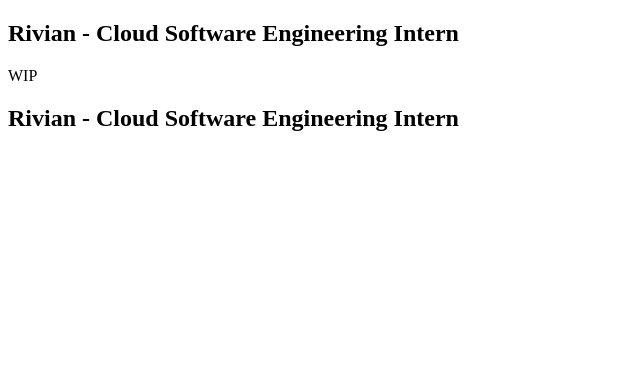
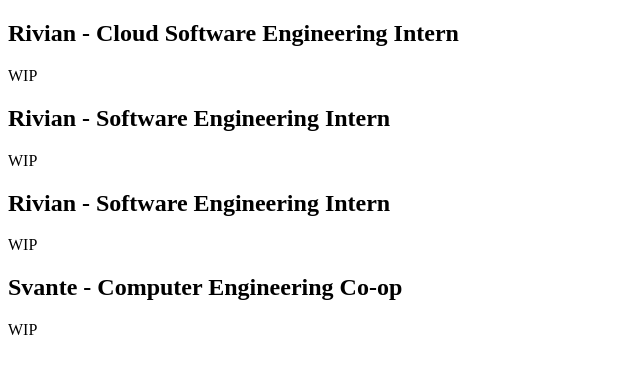
Before and after one commit to jpatch22/jpatch22.github.io, a plain HTML site: page work.html in a window 1280 px wide. Shown: the whole page, without its empty margins (0-640 px from the left). Drawn offline with Linux system fonts and the light colour scheme.

Commit message:
more files

```diff
--- a/work.html
+++ b/work.html
@@ -8,13 +8,28 @@
 </head>
 <body>
     <header>
-        <h2>Rivian - Cloud Software Engineering Intern</h1>
+        <h2>Rivian - Cloud Software Engineering Intern</h2>
     </header>
     <section>
         <p>WIP</p>
     </section>
     <header>
-        <h2>Rivian - Cloud Software Engineering Intern</h1>
+        <h2>Rivian - Software Engineering Intern</h2>
     </header>
+    <section>
+        <p>WIP</p>
+    </section>
+    <header>
+        <h2>Rivian - Software Engineering Intern</h2>
+    </header>
+    <section>
+        <p>WIP</p>
+    </section>
+    <header>
+      <h2>Svante - Computer Engineering Co-op</h2>
+    </header>
+    <section>
+        <p>WIP</p>
+    </section>
 </body>
 </html>
```
Also changed, not shown: personal_projects.html (+25 -0 lines), school_projects.html (+0 -3 lines).
